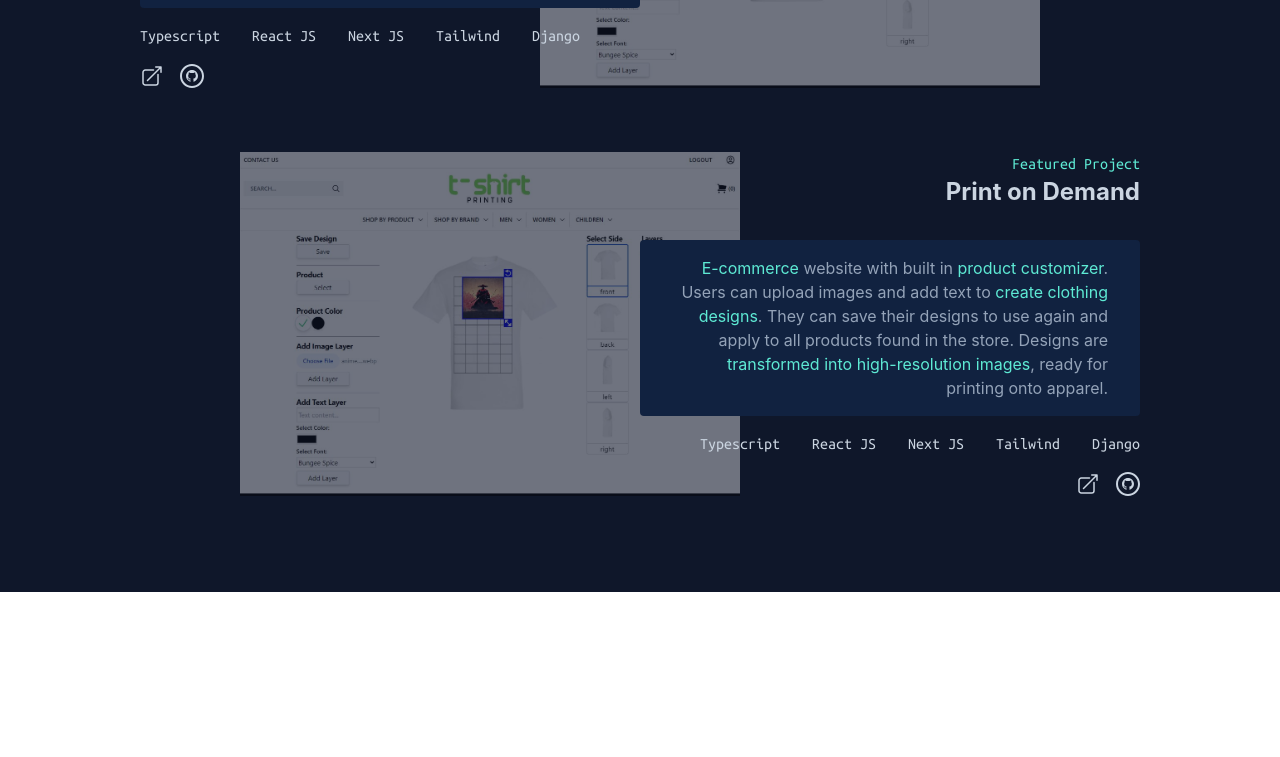
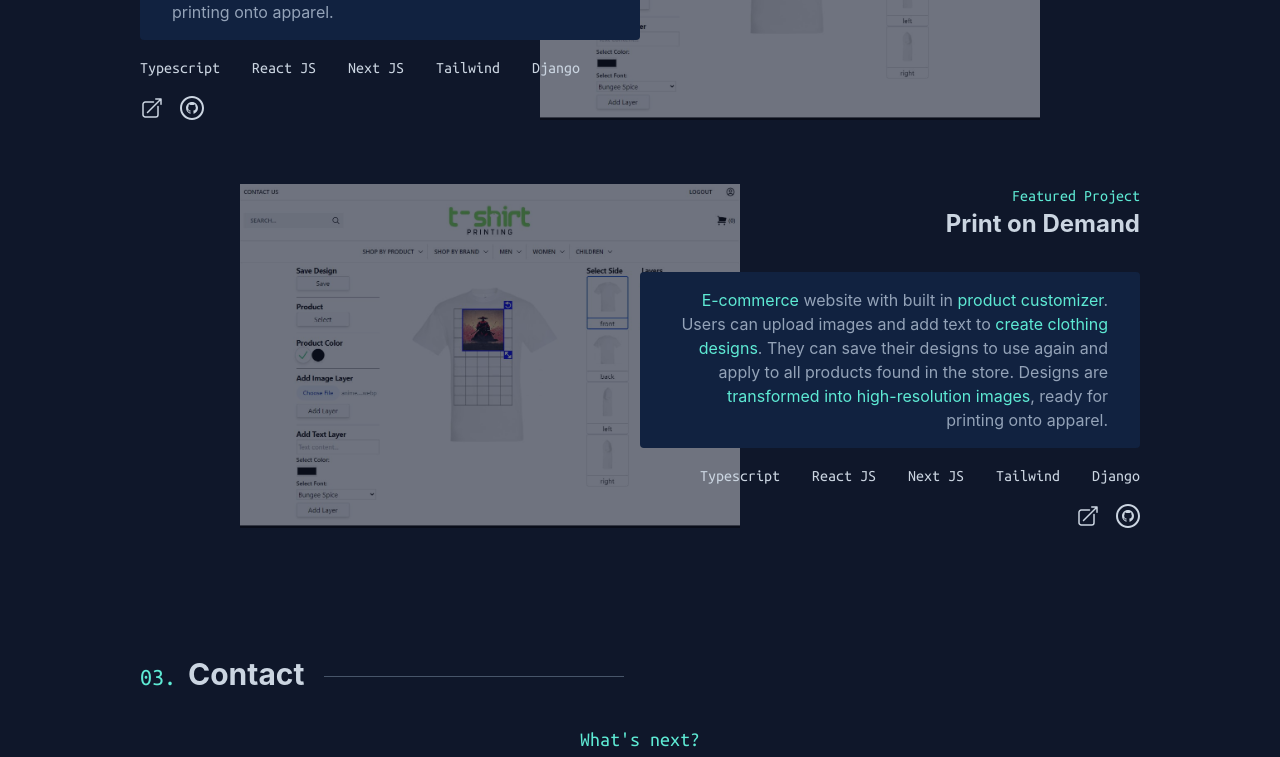
Before and after one commit to willp11/personal-website-v2, a Next.js app: page / in a window 1280 px wide. Shown: the part 2034-2791 px from the top of the page. Before the commit the page ends 2626 px from the top, so only its background shows below. Built offline with nearby package versions, Linux system fonts and the light colour scheme.

Commit message:
added contact section

```diff
--- /dev/null
+++ b/components/contact.tsx
@@ -0,0 +1,30 @@
+import Observer from "./observer";
+
+export default function Contact() {
+    return (
+        <Observer>
+            <div className="w-full pb-8">
+                <h2 className="mb-8">
+                    <span className="text-2xl text-teal-300" style={{fontFamily: 'Ubuntu-Mono'}}>03. </span>
+                    <span
+                        className="text-3xl font-bold text-slate-300 after:h-[1px]
+                            after:w-[100px] xs:after:w-[200px] sm:after:w-[300px]
+                            after:inline after:absolute after:mt-5 after:ml-5 after:bg-slate-600"
+                    >
+                        Contact</span>
+                </h2>
+                <div className="w-full flex flex-col items-center justify-center">
+                    <p className="text-teal-300 text-xl" style={{fontFamily: 'Ubuntu-Mono'}}>What's next?</p>
+                    <h2 className="text-slate-300 text-5xl md:text-6xl font-bold">Get in Touch</h2>
+                    <p className="w-full max-w-[500px] text-lg text-slate-300 mt-4">I'm always looking for new opportunities, my inbox is always open. For any enquiries feel free to send me an e-mail or find me on twitter!</p>
+                    <div
+                        style={{fontFamily: "Ubuntu-Mono"}}
+                        className="w-32 text-center text-teal-300 border border-teal-300 px-4 py-2 mt-4 rounded-md hover:bg-slate-800 transition duration-500 ease-in-out cursor-pointer"
+                    >
+                        Say Hello!
+                    </div>
+                </div>
+            </div>
+        </Observer>
+    );
+}
--- a/components/portfolio.tsx
+++ b/components/portfolio.tsx
@@ -52,7 +52,7 @@ export default function Portfolio() {
 
     return (
         <Observer>
-            <div className="w-full overflow-x-hidden">
+            <div className="w-full overflow-x-hidden my-8">
                 <h2 className="mb-8">
                     <span className="text-2xl text-teal-300" style={{fontFamily: 'Ubuntu-Mono'}}>02. </span>
                     <span
--- a/pages/index.tsx
+++ b/pages/index.tsx
@@ -3,6 +3,7 @@ import Head from 'next/head';
 import Hero from '../components/hero';
 import About from '../components/about';
 import Portfolio from '../components/portfolio';
+import Contact from '../components/contact';
 
 const Home: NextPage = () => {
 
@@ -15,6 +16,7 @@ const Home: NextPage = () => {
                 <Hero />
                 <About />
                 <Portfolio />
+                <Contact />
             </div>
         </div>
     )
```
